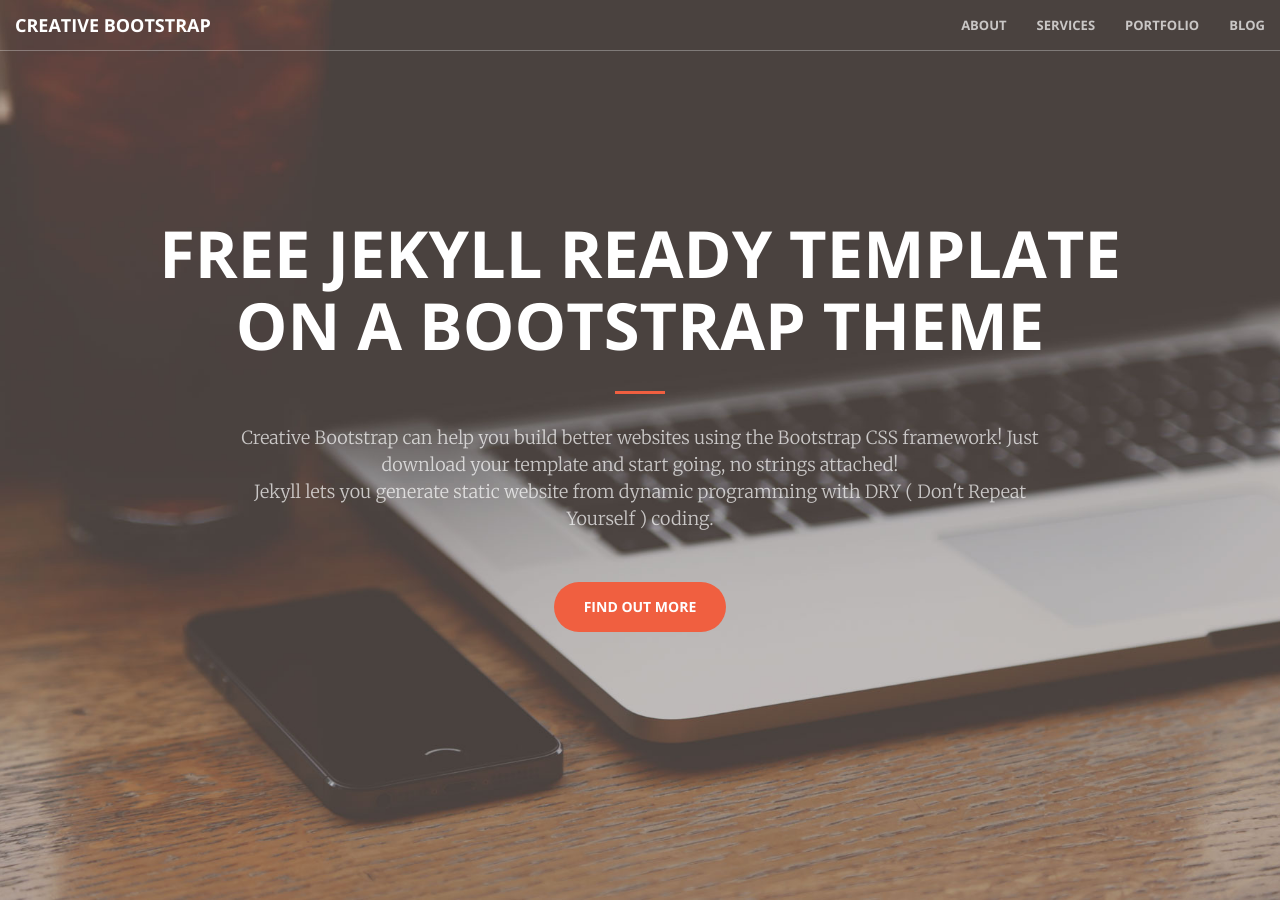
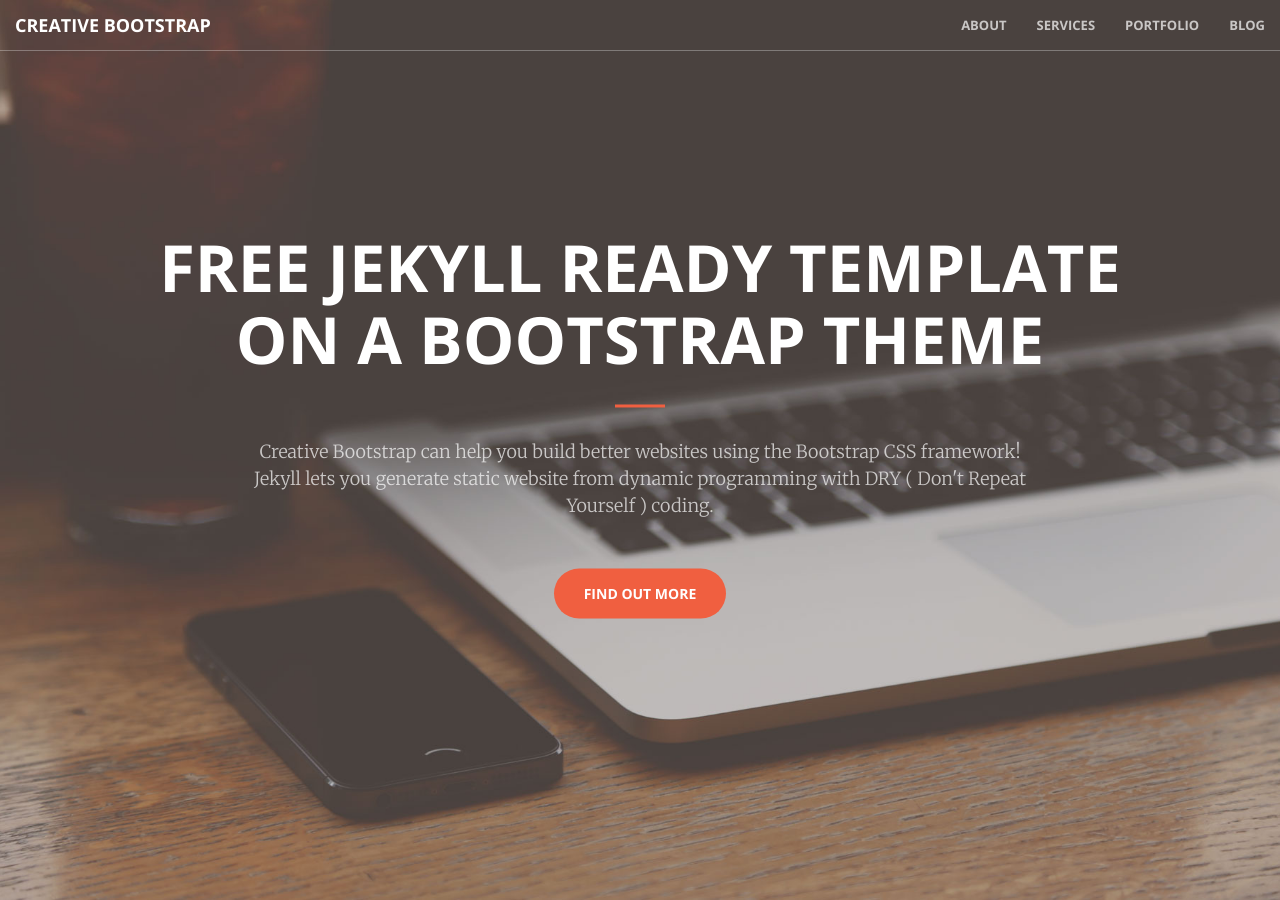
Before and after one commit to IamManchanda/creative-bootstrap, a Jekyll site: the page built from index.html, in a window 1280 px wide and 900 px high. Built offline with Jekyll 4.4.1, drawn with Linux system fonts in a browser that asks for light colours.

Commit message:
update homepage : content changes

```diff
--- a/index.html
+++ b/index.html
@@ -8,7 +8,7 @@
 		<div class="header-content-inner">
 			<h1>Free Jekyll ready template on a Bootstrap Theme</h1>
 			<hr>
-			<p>Creative Bootstrap can help you build better websites using the Bootstrap CSS framework! Just download your template and start going, no strings attached!
+			<p>Creative Bootstrap can help you build better websites using the Bootstrap CSS framework!
 			<br/>
 			Jekyll lets you generate static website from dynamic programming with DRY ( Don't Repeat Yourself ) coding.</p>
 			<p><a href="{{ site.baseurl }}/about.html" class="btn btn-primary btn-xl page-scroll">Find Out More</a></p>
```
